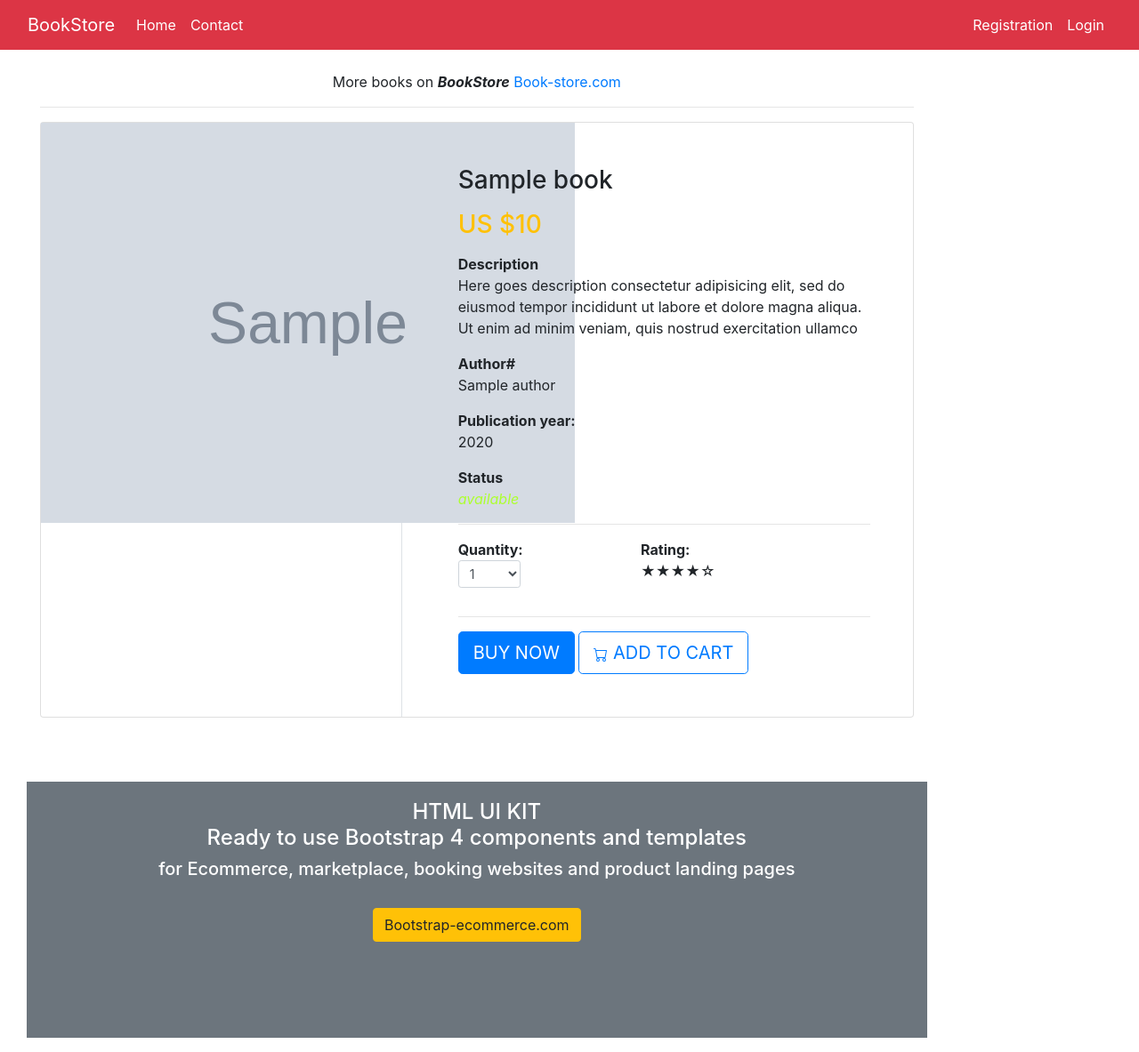
After one commit to konstantinkonstantinovich/BookStore, a Django app: page /store/books/1/ in a window 1280 px wide. The commit adds this page. Shown: the whole page at 89% size. Run offline with Django 3.2, Linux system fonts and the light colour scheme; tables that the repository leaves empty hold one stand-in row (values such as "Sample post"); grey boxes marked "Sample" are stand-in pictures; some libraries are stand-ins or nearby versions.

Commit message:
book-detail

```diff
--- a/BookStore/settings.py
+++ b/BookStore/settings.py
@@ -44,6 +44,7 @@ INSTALLED_APPS = [
     'storage.apps.StorageConfig',
     'bootstrap4',
     'crispy_forms',
+    'django_extensions',
 ]
 
 MIDDLEWARE = [
--- a/store/templates/base.html
+++ b/store/templates/base.html
@@ -39,7 +39,9 @@
           </a>
           <ul class="dropdown-menu dropdown-menu-dark dropdown-menu-right"   aria-labelledby="navbarDarkDropdownMenuLink">
             <li><a class="dropdown-item bi bi-person-circle" href="#">Profile</a></li>
-            <li><a class="dropdown-item " href="#">My posts</a></li>
+            <li><a class="dropdown-item " href="#">My basket  <svg xmlns="http://www.w3.org/2000/svg" width="16" height="16" fill="currentColor" class="bi bi-cart" viewBox="0 0 16 16">
+  <path d="M0 1.5A.5.5 0 0 1 .5 1H2a.5.5 0 0 1 .485.379L2.89 3H14.5a.5.5 0 0 1 .491.592l-1.5 8A.5.5 0 0 1 13 12H4a.5.5 0 0 1-.491-.408L2.01 3.607 1.61 2H.5a.5.5 0 0 1-.5-.5zM3.102 4l1.313 7h8.17l1.313-7H3.102zM5 12a2 2 0 1 0 0 4 2 2 0 0 0 0-4zm7 0a2 2 0 1 0 0 4 2 2 0 0 0 0-4zm-7 1a1 1 0 1 1 0 2 1 1 0 0 1 0-2zm7 0a1 1 0 1 1 0 2 1 1 0 0 1 0-2z"/>
+</svg></a></li>
               <li><hr class="dropdown-divider"></li>
             <li><a class="dropdown-item" href="{% url 'store:logout' %}">Logout</a></li>
           </ul>
--- /dev/null
+++ b/store/templates/store/book_detail.html
@@ -0,0 +1,149 @@
+{% extends "base.html" %}
+
+{% block content %}
+<link href="//maxcdn.bootstrapcdn.com/bootstrap/4.0.0/css/bootstrap.min.css" rel="stylesheet" id="bootstrap-css">
+<script src="//maxcdn.bootstrapcdn.com/bootstrap/4.0.0/js/bootstrap.min.js"></script>
+<script src="//cdnjs.cloudflare.com/ajax/libs/jquery/3.2.1/jquery.min.js"></script>
+
+<style>
+.gallery-wrap .img-big-wrap img {
+    height: 450px;
+    width: auto;
+    display: inline-block;
+    cursor: zoom-in;
+}
+
+
+.gallery-wrap .img-small-wrap .item-gallery {
+    width: 60px;
+    height: 60px;
+    border: 1px solid #ddd;
+    margin: 7px 2px;
+    display: inline-block;
+    overflow: hidden;
+}
+
+.gallery-wrap .img-small-wrap {
+    text-align: center;
+}
+.gallery-wrap .img-small-wrap img {
+    max-width: 100%;
+    max-height: 100%;
+    object-fit: cover;
+    border-radius: 4px;
+    cursor: zoom-in;
+}
+img {
+    width: 100%;
+    height: 100%;
+}
+
+
+</style>
+
+<div class="container">
+	<br>  <p class="text-center">More books on <strong style="font-style: italic">BookStore</strong> <a href="{% url 'store:book-list' %}"> Book-store.com</a></p>
+<hr>
+
+
+<div class="card">
+	<div class="row">
+		<aside class="col-sm-5 border-right">
+            <article class="gallery-wrap">
+                <div class="img-big-wrap">
+                    <div> <a href="#"><img src="{{ object.image.url  }}"></a></div>
+                </div> <!-- slider-product.// -->
+            </article> <!-- gallery-wrap .end// -->
+        </aside>
+        <aside class="col-sm-7">
+<article class="card-body p-5">
+	<h3 class="title mb-3">{{ object.title }}</h3>
+
+<p class="price-detail-wrap">
+	<span class="price h3 text-warning">
+		<span class="currency">US $</span><span class="num">{{ object.price }}</span>
+	</span>
+</p> <!-- price-detail-wrap .// -->
+<dl class="item-property">
+  <dt>Description</dt>
+  <dd><p>Here goes description consectetur adipisicing elit, sed do eiusmod
+tempor incididunt ut labore et dolore magna aliqua. Ut enim ad minim veniam,
+quis nostrud exercitation ullamco </p></dd>
+</dl>
+<dl class="param param-feature">
+  <dt>Author#</dt>
+  <dd>{{ object.author.all.get }}</dd>
+</dl>  <!-- item-property-hor .// -->
+<dl class="param param-feature">
+  <dt>Publication year:</dt>
+  <dd>{{ object.publication_year }}</dd>
+</dl>  <!-- item-property-hor .// -->
+<dl class="param param-feature">
+  <dt>Status</dt>
+  {% if object.status == 1 %}
+     <dd style="font-style: italic; color: greenyellow;">available</dd>
+  {% else %}
+     <dd style="font-style: italic; color: red;">not available</dd>
+  {% endif %}
+</dl>  <!-- item-property-hor .// -->
+
+<hr>
+	<div class="row">
+		<div class="col-sm-5">
+			<dl class="param param-inline">
+			  <dt>Quantity: </dt>
+			  <dd>
+			  	<select class="form-control form-control-sm" style="width:70px;">
+			  		<option> 1 </option>
+			  		<option> 2 </option>
+			  		<option> 3 </option>
+			  	</select>
+			  </dd>
+			</dl>  <!-- item-property .// -->
+		</div> <!-- col.// -->
+		<div class="col-sm-7">
+			<dl class="param param-inline">
+				  <dt>Rating: </dt>
+				  <dd>
+			        {% if book.rating < 0.5 %}
+			            ☆☆☆☆☆
+			        {% elif book.rating >= 0.5 and book.rating < 1.5 %}
+                        ★☆☆☆☆
+			        {% elif book.rating >= 1.5 and book.rating < 2.5 %}
+			            ★★☆☆☆
+			        {% elif book.rating >= 2.5 and book.rating < 3.5 %}
+			            ★★★☆☆
+			        {% elif book.rating >= 3.5 and book.rating < 4.5 %}
+			            ★★★★☆
+			        {% else %}
+			            ★★★★★
+			        {% endif %}
+				  </dd>
+			</dl>  <!-- item-property .// -->
+		</div> <!-- col.// -->
+	</div> <!-- row.// -->
+	<hr>
+	<a href="#" class="btn btn-lg btn-primary text-uppercase"> Buy now </a>
+	<a href="#" class="btn btn-lg btn-outline-primary text-uppercase"> <i class="fas fa-shopping-cart"></i><svg xmlns="http://www.w3.org/2000/svg" width="16" height="16" fill="currentColor" class="bi bi-cart" viewBox="0 0 16 16">
+  <path d="M0 1.5A.5.5 0 0 1 .5 1H2a.5.5 0 0 1 .485.379L2.89 3H14.5a.5.5 0 0 1 .491.592l-1.5 8A.5.5 0 0 1 13 12H4a.5.5 0 0 1-.491-.408L2.01 3.607 1.61 2H.5a.5.5 0 0 1-.5-.5zM3.102 4l1.313 7h8.17l1.313-7H3.102zM5 12a2 2 0 1 0 0 4 2 2 0 0 0 0-4zm7 0a2 2 0 1 0 0 4 2 2 0 0 0 0-4zm-7 1a1 1 0 1 1 0 2 1 1 0 0 1 0-2zm7 0a1 1 0 1 1 0 2 1 1 0 0 1 0-2z"/>
+</svg> Add to cart </a>
+</article> <!-- card-body.// -->
+		</aside> <!-- col.// -->
+	</div> <!-- row.// -->
+</div> <!-- card.// -->
+
+
+</div>
+<br><br><br>
+<article class="bg-secondary mb-3">
+<div class="card-body text-center">
+    <h4 class="text-white">HTML UI KIT <br> Ready to use Bootstrap 4 components and templates </h4>
+<p class="h5 text-white"> for Ecommerce, marketplace, booking websites
+and product landing pages</p>   <br>
+<p><a class="btn btn-warning" target="_blank" href="http://bootstrap-ecommerce.com/"> Bootstrap-ecommerce.com
+ <i class="fa fa-window-restore "></i></a></p>
+</div>
+<br><br><br>
+</article>
+
+{% endblock %}
--- a/store/templates/store/book_list.html
+++ b/store/templates/store/book_list.html
@@ -58,7 +58,7 @@
 		    <figcaption class="info-wrap">
 			    <h6 class="title text-dots"><a href="#">{{ object.title}}</a></h6>
 			    <div class="action-wrap">
-				    <a href="#" class="btn btn-primary btn-sm float-right"> BUY </a>
+				    <a href="{% url 'store:book-detail' object.id %}" class="btn btn-primary btn-sm float-right"> BUY </a>
 				    <div class="price-wrap h5">
 					    <span class="price-new">${{ object.price }}</span>
 					    <del class="price-old">$12</del>
--- a/store/urls.py
+++ b/store/urls.py
@@ -12,5 +12,6 @@ urlpatterns = [
     path('logout/', views.logout_view, name='logout'),
     path('registration/', views.RegistrationForm.as_view(), name='registration'),
     path('books/', views.BookListView.as_view(), name='book-list'),
+    path('books/<int:pk>/', views.BookDetailView.as_view(), name='book-detail'),
 
 ]
--- a/store/views.py
+++ b/store/views.py
@@ -6,7 +6,7 @@ from django.http import HttpResponseRedirect, HttpResponse
 
 # Create your views here.
 from django.shortcuts import redirect, render
-from django.views.generic import CreateView, ListView
+from django.views.generic import CreateView, ListView, DetailView
 from django.contrib.auth.forms import PasswordChangeForm
 from django.contrib.auth import update_session_auth_hash
 
@@ -91,3 +91,8 @@ def change_password(request):
 class BookListView(ListView):
     model = Book
     template_name = 'store/book_list.html'
+
+
+class BookDetailView(DetailView):
+    model = Book
+    template_name = 'store/book_detail.html'
```
